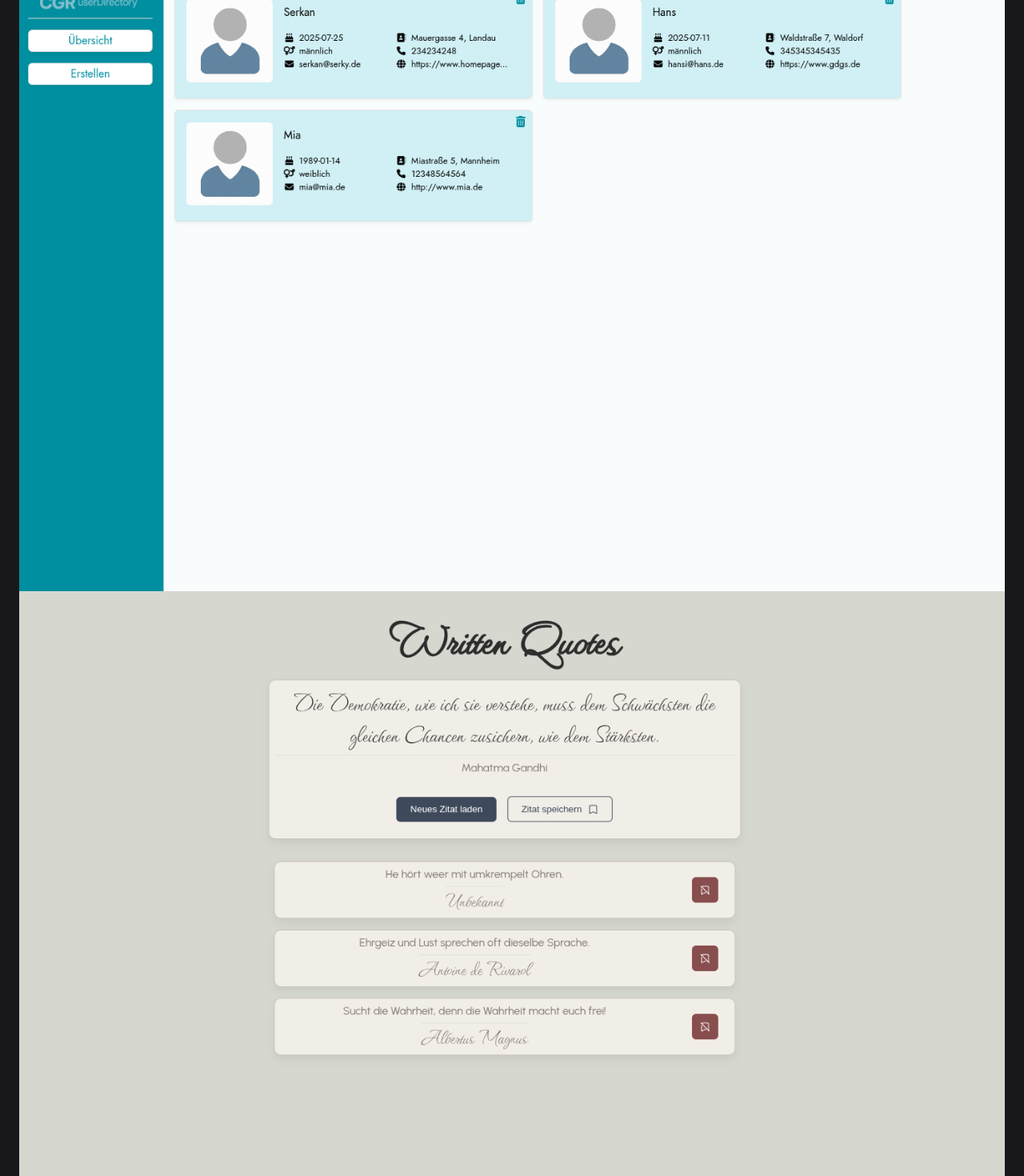
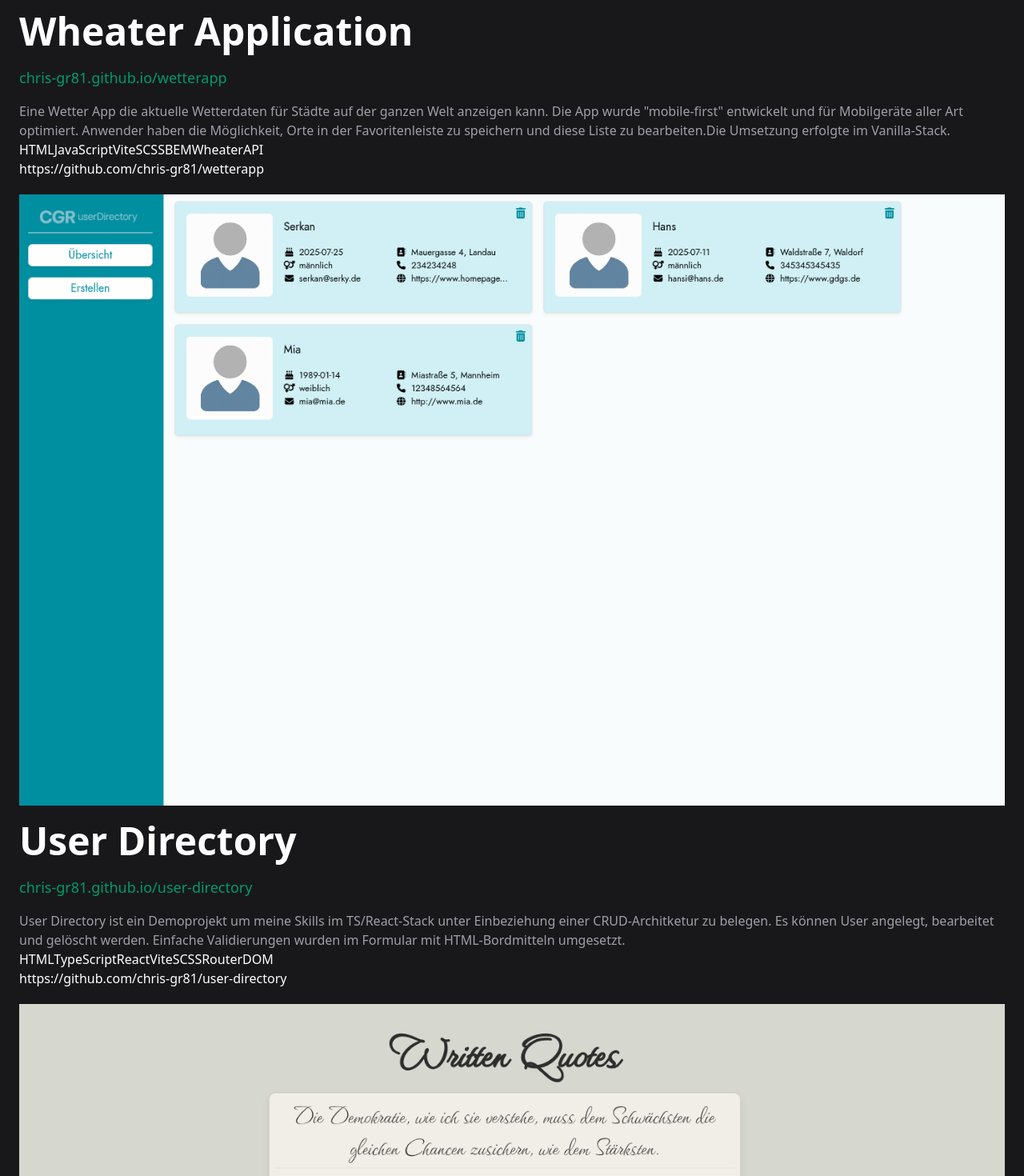
Before and after one commit to chris-gr81/tw-portfolio, a React (Vite) app: page / in a window 1280 px wide. Shown: the part 1800-3270 px from the top of the page at 80% size. Built offline with nearby package versions, Linux system fonts and the light colour scheme.

Commit message:
Add project-card-component

```diff
--- /dev/null
+++ b/src/components/projectCard/ProjectCard.tsx
@@ -0,0 +1,45 @@
+import { ReactSVG } from "react-svg";
+
+interface ProjectCardProps {
+  picUrl: string;
+  picAlt: string;
+  name: string;
+  text: string;
+  gitDeploy: string;
+  gitRepo: string;
+  hashTags: string[];
+}
+
+function ProjectCard({
+  picUrl,
+  picAlt,
+  name,
+  text,
+  gitDeploy,
+  gitRepo,
+  hashTags,
+}: ProjectCardProps) {
+  return (
+    <div className="w-fit">
+      <img src={picUrl} alt={picAlt} className="my-5" />
+      <h2 className="text-white font-bold text-3xl xl:text-5xl mb-5">{name}</h2>
+      <a
+        className="flex flex-row gap-2 text-emerald-600 font-medium text-lg items-center mb-4"
+        href={gitDeploy}
+        target="blank"
+      >
+        <span>{gitDeploy.slice(8, -1)}</span>
+        <ReactSVG src="/icons/IconArrowLink.svg" />
+      </a>
+      <p className="text-zinc-400">{text}</p>
+      <div className="text-white">
+        {hashTags.map((tag) => (
+          <span key={tag}>{tag}</span>
+        ))}
+      </div>
+      <p className="text-white">{gitRepo}</p>
+    </div>
+  );
+}
+
+export default ProjectCard;
--- a/src/sections/projectSection/ProjectSection.tsx
+++ b/src/sections/projectSection/ProjectSection.tsx
@@ -1,3 +1,5 @@
+import ProjectCard from "../../components/projectCard/ProjectCard";
+
 function ProjectSection() {
   return (
     <section className="project-session">
@@ -9,9 +11,51 @@ function ProjectSection() {
         sich ein Bild meiner Fähigkeiten und Erfahrungen machen können.
       </p>
       <div className="projects-wrapper">
-        <img src="pictures/wetterapp.png" alt="Preview Wetterapp" />
-        <img src="pictures/userdirectory.png" alt="Preview User Directory" />
-        <img src="pictures/writtenquotes.png" alt="Preview Written Quotes" />
+        <ProjectCard
+          picUrl="pictures/wetterapp.png"
+          picAlt="Preview Wetterapp"
+          name="Wheater Application"
+          gitDeploy="https://chris-gr81.github.io/wetterapp/"
+          gitRepo="https://github.com/chris-gr81/wetterapp"
+          text='
+            Eine Wetter App die aktuelle Wetterdaten für Städte auf der ganzen Welt anzeigen kann.
+            Die App wurde "mobile-first" entwickelt und für Mobilgeräte aller Art optimiert.
+            Anwender haben die Möglichkeit, Orte in der Favoritenleiste zu speichern und diese
+            Liste zu bearbeiten.Die Umsetzung erfolgte im Vanilla-Stack.'
+          hashTags={["HTML", "JavaScript", "Vite", "SCSS", "BEM", "WheaterAPI"]}
+        />
+        <ProjectCard
+          picUrl="pictures/userdirectory.png"
+          picAlt="Preview User Directory"
+          name="User Directory"
+          gitDeploy="https://chris-gr81.github.io/user-directory/"
+          gitRepo="https://github.com/chris-gr81/user-directory"
+          text="
+            User Directory ist ein Demoprojekt um meine Skills im TS/React-Stack unter
+            Einbeziehung einer CRUD-Architketur zu belegen. Es können User angelegt, bearbeitet
+            und gelöscht werden. Einfache Validierungen wurden im Formular mit HTML-Bordmitteln
+            umgesetzt."
+          hashTags={[
+            "HTML",
+            "TypeScript",
+            "React",
+            "Vite",
+            "SCSS",
+            "RouterDOM",
+          ]}
+        />
+        <ProjectCard
+          picUrl="pictures/writtenquotes.png"
+          picAlt="Preview Written Quotes"
+          name="Written Quotes"
+          gitDeploy="https://chris-gr81.github.io/written-quote/"
+          gitRepo="https://github.com/chris-gr81/written-quote"
+          text="
+            Written Quotes wurde im TS/React-Stack umgesetzt. Unter Einbeziehung einer
+            öffentlichen API werden Zitate dynamisch geladen und stilvoll dargestellt. Das
+            Design ist auf Mobilgeräte optimiert und nach SCSS Best Practices optimiert."
+          hashTags={["HTML", "TypeScript", "React", "Vite", "SCSS", "AJAX"]}
+        />
       </div>
     </section>
   );
```
Also changed, not shown: public/icons/IconArrowLink.svg (added).
